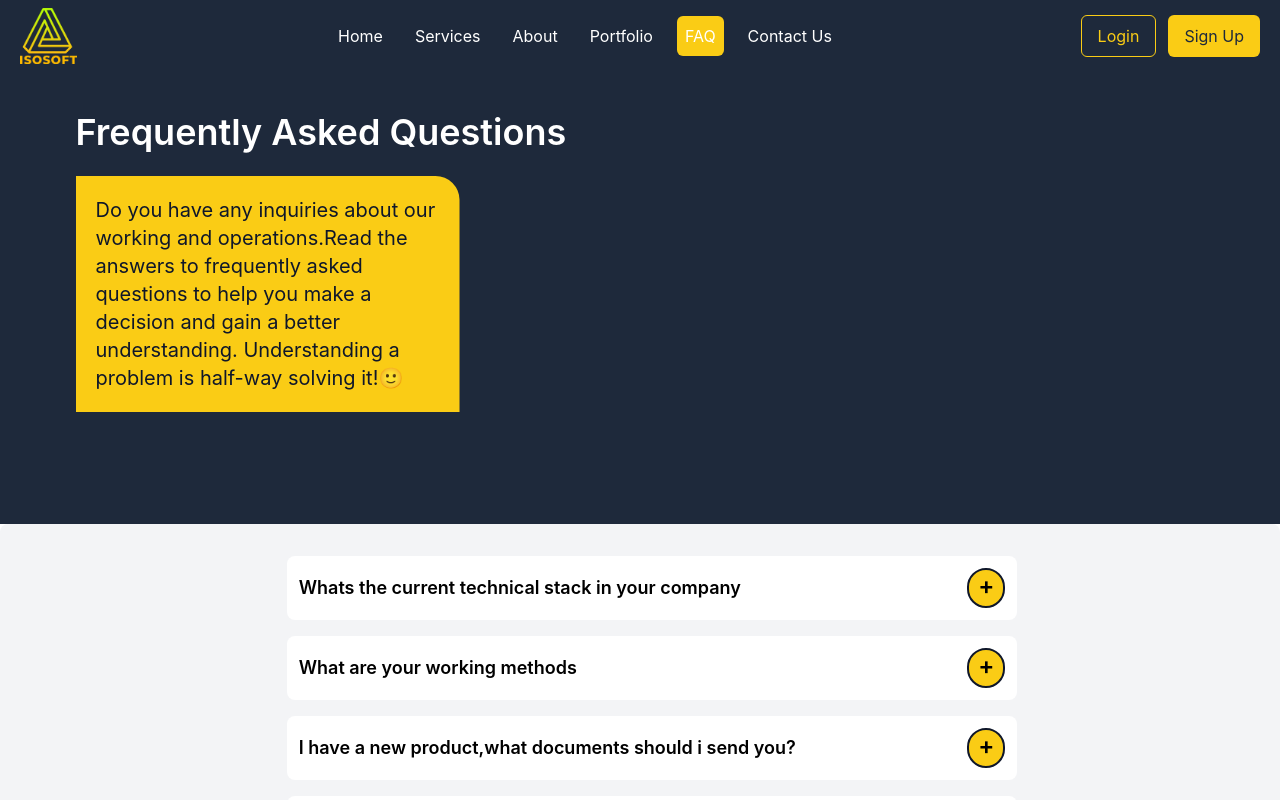
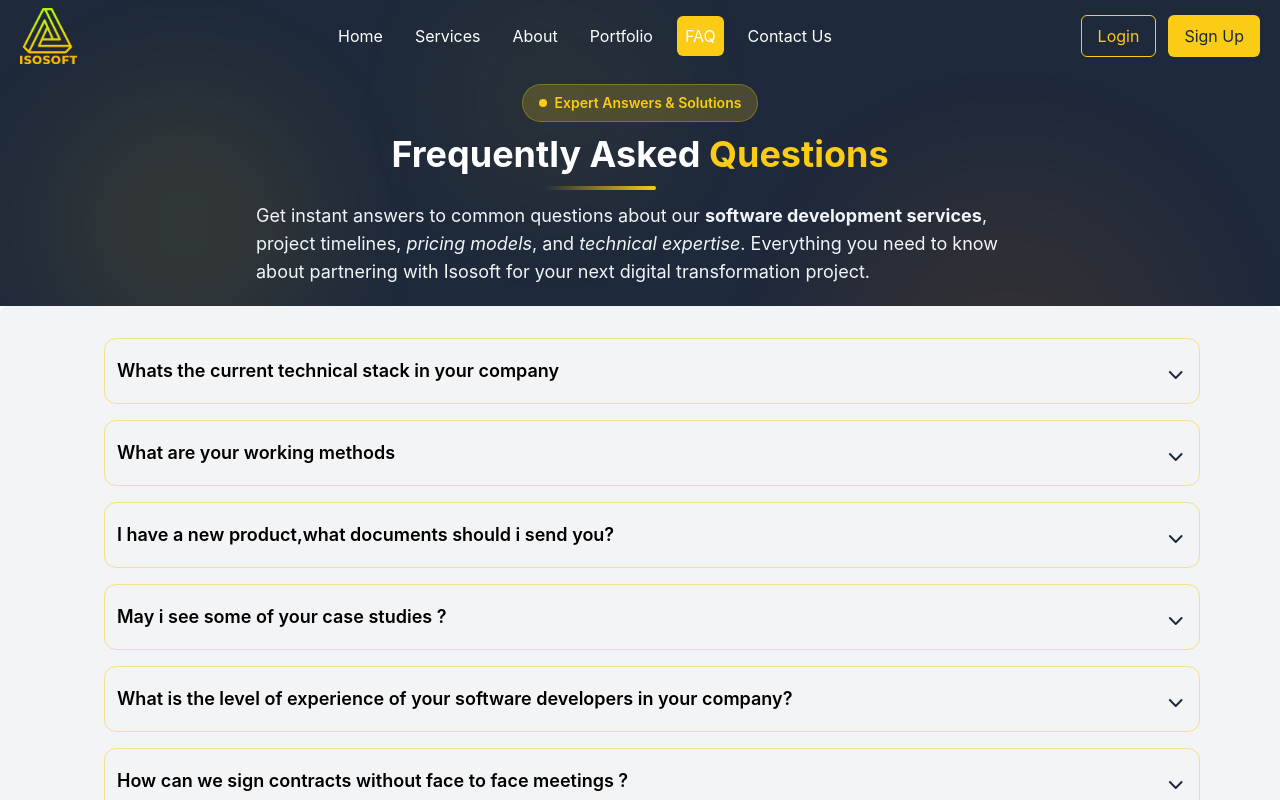
Before and after one commit to rarevisionCommerce/appuxs-client, a React (Vite) app: page /Faq in a window 1280 px wide. Shown: the top 800 px of the page. Built offline with nearby package versions, Linux system fonts and the light colour scheme.

Commit message:
FAQ edits

```diff
--- a/src/Website/Components/Hero.jsx
+++ b/src/Website/Components/Hero.jsx
@@ -98,7 +98,7 @@ function HeroSection() {
               to="projects"
               smooth={true}
               duration={1000}
-              className="bg-secondary hover:bg-secondary transition-colors duration-300 px-8 py-2 text-primary font-semibold rounded-lg text-center cursor-pointer shadow-lg hover:shadow-xl transform hover:-translate-y-1"
+              className="bg-secondary hover:bg-secondary transition-colors duration-300 px-6 py-2 text-primary font-semibold rounded-lg text-center cursor-pointer shadow-lg hover:shadow-xl transform hover:-translate-y-1"
             >
               View Projects
             </Link>
@@ -106,7 +106,7 @@ function HeroSection() {
               to="estimate"
               smooth={true}
               duration={1000}
-              className="bg-transparent border-2 border-secondary hover:bg-secondary hover:text-primary transition-all duration-300 px-8 py-2 text-secondary font-semibold rounded-lg text-center cursor-pointer shadow-lg hover:shadow-xl transform hover:-translate-y-1"
+              className="bg-transparent border-2 border-secondary hover:bg-secondary hover:text-primary transition-all duration-300 px-6 py-2 text-secondary font-semibold rounded-lg text-center cursor-pointer shadow-lg hover:shadow-xl transform hover:-translate-y-1"
             >
               Get Estimate
             </Link>
--- a/src/Website/Pages/About.jsx
+++ b/src/Website/Pages/About.jsx
@@ -218,7 +218,7 @@ function About() {
             </div>
 
             <QuikeLinks />
-            <Footer />
+
         </div>
     );
 };
--- a/src/Website/Pages/Faq.jsx
+++ b/src/Website/Pages/Faq.jsx
@@ -2,6 +2,8 @@ import React, { useState, useEffect } from "react";
 import '../../App.css';
 import Footer from "../Components/Footer.jsx";
 import QuikeLinks from "../Components/QuikeLinks.jsx";
+import { ChevronDown } from "lucide-react";
+import CTA from "../Components/CTA.jsx";
 
 const FAQ = () => {
   //Open and close question functionality
@@ -81,39 +83,94 @@ const FAQ = () => {
   };
 
   //Smooth Faq div article slide-in animation
-  useEffect(() => {
-    const div = document.getElementById('FaqArticle');
-    div.classList.add('slide-faq');
-  }, []);
+
 
   return (<>
 
     <div className=" " >
       {/**top bg div*/}
-      <div className=" bg-primary bg-center px-4 md:px-16 py-28 text-lg ">
-        {/**Faq article sliding div */}
-        <div id="FaqArticle" >
-          <h1 className="text-4xl font-semibold mb-6 text-white">Frequently Asked Questions</h1>
-          <p className="bg-yellow-400 text-slate-900 p-5 rounded-tr-3xl text-xl w-full md:w-1/3" >
-            Do you have any inquiries about our working and operations.Read the answers to frequently asked questions to help you make a decision and gain a better understanding. Understanding a problem is half-way solving it!🙂
-          </p>
-        </div>
+       <header className="relative py-5  bg-slate-800 overflow-hidden">
+  {/* Animated Background Elements */}
+  <div className="absolute inset-0">
+    <div className="absolute top-20 left-10 w-72 h-72 bg-yellow-400/10 rounded-full blur-3xl animate-pulse"></div>
+    <div className="absolute top-40 right-20 w-96 h-96 bg-amber-600/10 rounded-full blur-3xl animate-pulse delay-1000"></div>
+    <div className="absolute bottom-20 left-1/3 w-64 h-64 bg-yellow-400/5 rounded-full blur-3xl animate-pulse delay-2000"></div>
+  </div>
+
+  {/* Main Content */}
+  <div className="relative z-10 flex flex-col justify-center gap-3 items-center px-4 pt-16">
+
+    {/* Main Title Section */}
+    <div className="flex items-center flex-col gap-3  max-w-5xl">
+      <div className="">
+
+        <span className="inline-flex gap-2 items-center px-4 py-2 bg-secondary/20 text-secondary rounded-full text-sm font-semibold backdrop-blur-sm border border-yellow-400/30 ">
+         <div className="bg-secondary h-2 w-2 rounded-full"></div> Expert Answers & Solutions
+        </span>
       </div>
+
+      <h1 className="text-2xl lg:text-4xl font-bold text-white leading-tight">
+        Frequently Asked <span className="text-yellow-400">Questions</span>
+      </h1>
+
+      <div className="w-28 lg:ml-[-80px] h-1 bg-gradient-to-r from-transparent rounded-2xl to-yellow-400  "></div>
+
+      <p className="lg:text-lg text-light leading-relaxed max-w-3xl mx-auto">
+        Get instant answers to common questions about our <strong>software development services</strong>,
+        project timelines, <em>pricing models</em>, and <em>technical expertise</em>. Everything you need
+        to know about partnering with Isosoft for your next digital transformation project.
+      </p>
+
+      {/* SEO Meta Elements */}
+      <div className="hidden">
+        <span itemProp="description">
+          Comprehensive FAQ section for Isosoft software development company. Find answers about web development,
+          mobile app development, pricing, project timelines, technical stack, contracts, and maintenance services.
+        </span>
+        <span itemProp="keywords">
+          software development FAQ, web development questions, mobile app development cost, project timeline,
+          technical stack, contract signing, maintenance support, Kenya software company FAQ
+        </span>
+        <span itemProp="name">Isosoft Software Development FAQ</span>
+        <span itemProp="headline">Frequently Asked Questions - Software Development Services</span>
+        <span itemProp="about">
+          Common questions and expert answers about custom software development, web applications,
+          mobile apps, business solutions, and technical support services
+        </span>
+        <span itemProp="audience">
+          Business owners, entrepreneurs, startups, and companies seeking custom software development solutions
+        </span>
+        <meta name="description" content="Get answers to frequently asked questions about Isosoft's software development services, pricing, timelines, technical stack, and project processes. Expert solutions for your business needs." />
+        <meta name="keywords" content="software development FAQ, web development questions, mobile app costs, project timeline, technical expertise, contract process, maintenance support" />
+        <meta property="og:title" content="FAQ - Software Development Services | Isosoft" />
+        <meta property="og:description" content="Find answers to common questions about our software development services, project processes, pricing models, and technical expertise." />
+        <meta property="og:type" content="website" />
+        <meta name="twitter:card" content="summary" />
+        <meta name="twitter:title" content="Software Development FAQ | Isosoft Solutions" />
+        <meta name="twitter:description" content="Comprehensive answers to questions about custom software development, web apps, mobile development, and business solutions." />
+      </div>
+    </div>
+
+  </div>
+
+</header>
       <div className="bg-gray-100 md:px-20 px-2 py-8 rounded-lg   ">
 
         {faqs.map((faq, index) => (
-          <div key={index} className="mb-4 flex flex-col items-center justify-center  sm:ml-6 ">
+          <div key={index} onClick={() => handleToggle(index)} className="mb-4 flex flex-col  border border-secondary/50  py-2  rounded-xl  sm:ml-6 ">
             {/**Question */}
             <div
-              onClick={() => handleToggle(index)}
-              className=" flex justify-between items-center w-full md:w-2/3  md:text-lg font-semibold px-3 py-3 bg-white hover:bg-yellow-200 rounded-lg focus:outline-none"
+
+              className=" flex justify-between items-center w-full  md:text-lg font-semibold px-3 py-2  rounded-xl focus:outline-none  "
             >
               <div className="w-[350px] sm:w-full " >{faq.question} </div>
-              <div className=" rounded-full text-2xl w-10 flex  place-content-center bg-yellow-400 border-2 border-slate-900 h-10 "><span>{openIndex === index ? '-' : '+'}</span>  </div>
+              {/**Answer */}
+
+
+              <ChevronDown className={`text-primary w-6 h-6 mt-2 transition-transform duration-300 ${openIndex === index ? "rotate-180":""}`}  />
             </div>
-            {/**Answer */}
             {openIndex === index && (
-              <p className="mt-2 w-full md:w-2/3 text-gray-700 bg-white p-4 rounded-lg shadow-md">
+              <p className="mt-2 w-full  text-gray-700 border-t border-dark/20 p-4 ">
                 {faq.answer}
               </p>
             )}
@@ -124,7 +181,7 @@ const FAQ = () => {
 
     </div>
 
-
+        <CTA/>
     <QuikeLinks />
 
   </>);
```
